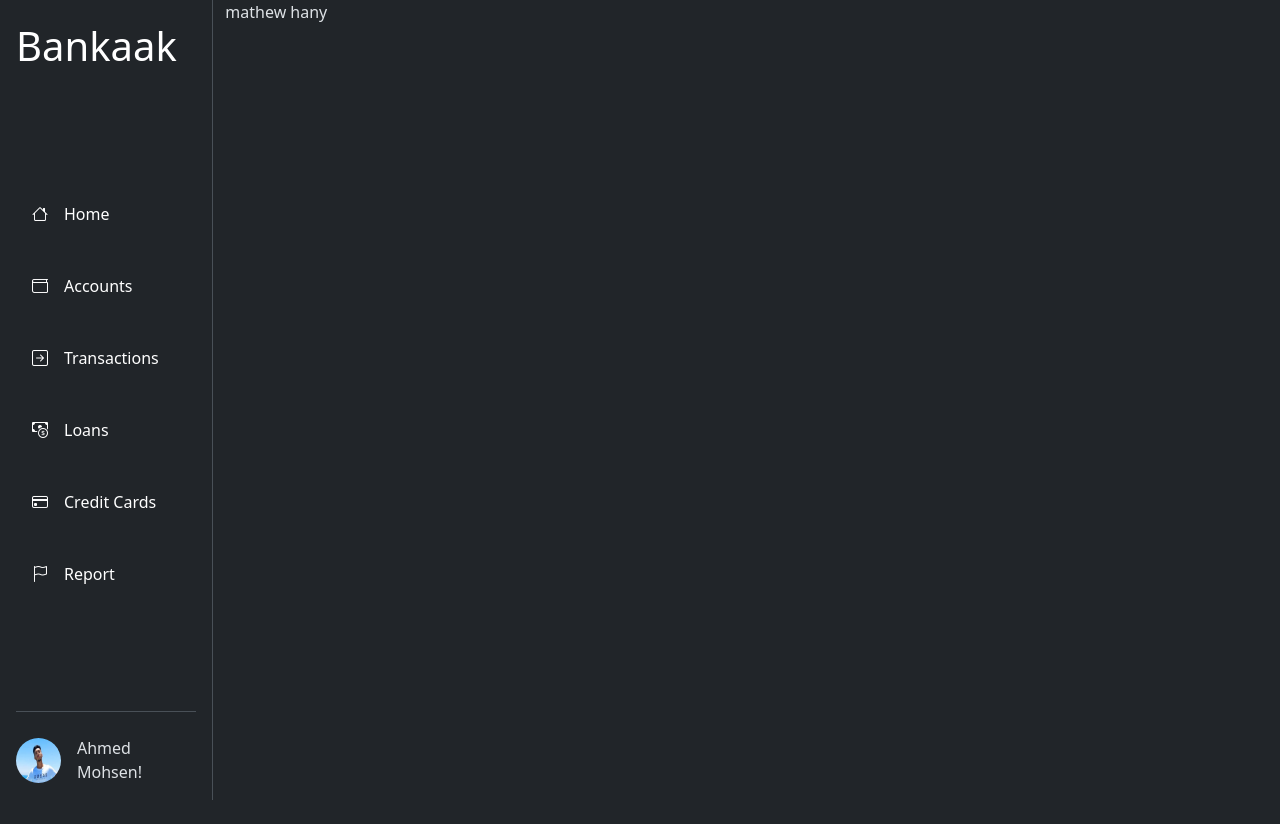
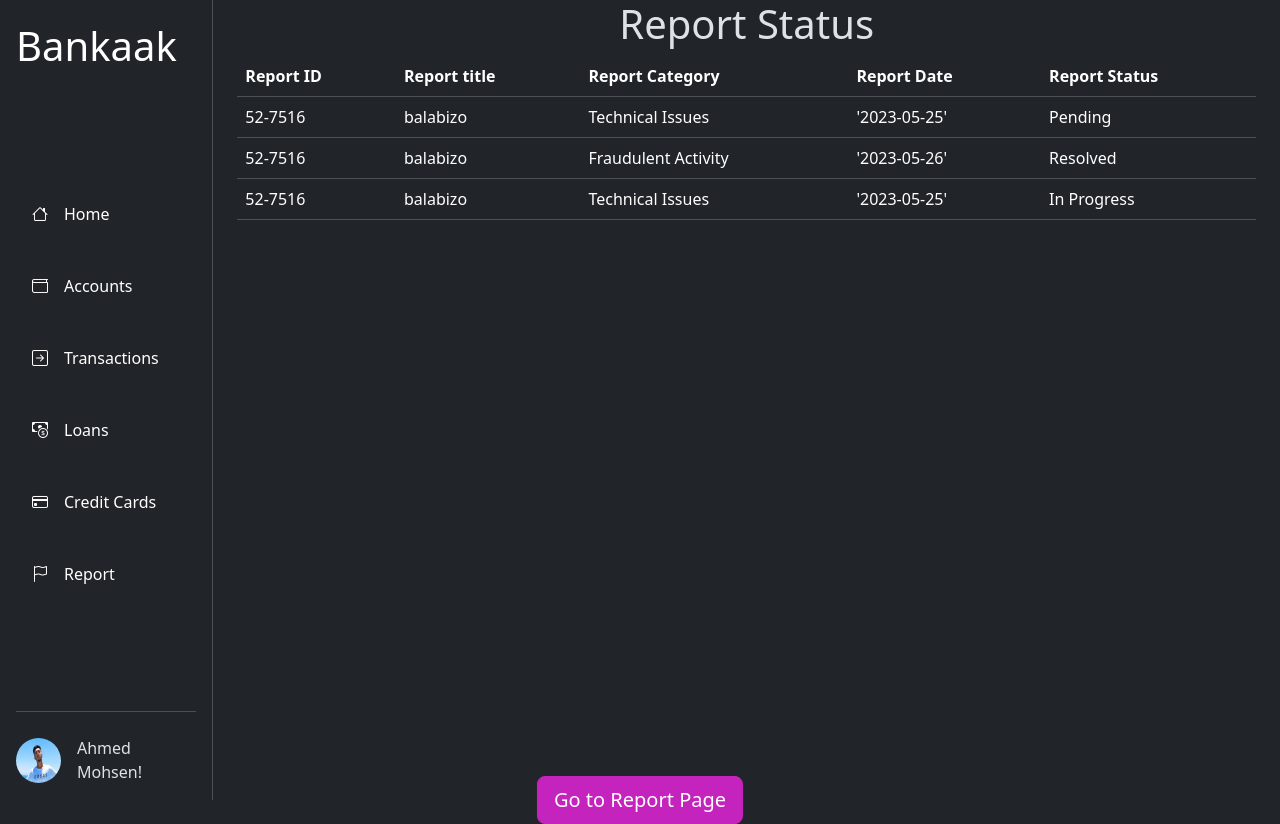
Before and after one commit to software-engineering-2023/Batates-M7mra, a Next.js app in the folder online-banking-system-website/: page /report/status in a window 1280 px wide. Before the commit the page ends 800 px from the top, so only its background shows below. Built offline with nearby package versions, Linux system fonts and the light colour scheme.

Commit message:
new edit for the page

```diff
--- a/online-banking-system-website/src/app/report/status/page.tsx
+++ b/online-banking-system-website/src/app/report/status/page.tsx
@@ -1,5 +1,54 @@
+
 export default function Report() {
+
     return (
-        <p>mathew hany</p>
-    )
+        <div className="container">
+          <h1 className="text-center">Report Status</h1>
+
+            <div className="table-responsive">
+              <table className="table table-success table-dark table-hover">
+                <thead className="table-dark">
+                  <tr>
+                    <th scope="col">Report ID</th>
+                    <th scope="col">Report title</th>
+                    <th scope="col">Report Category</th>
+                    <th scope="col">Report Date</th>
+                    <th scope="col">Report Status</th>
+                  </tr>
+                </thead>
+                <tbody>
+    <tr>
+      <td>52-7516</td>
+      <td>balabizo</td>
+      <td>Technical Issues</td>
+      <td>'2023-05-25'</td>
+      <td>Pending</td>
+    </tr>
+    <tr>
+      <td>52-7516</td>
+      <td>balabizo</td>
+      <td>Fraudulent Activity</td>
+      <td>'2023-05-26'</td>
+      <td>Resolved</td>
+    </tr>
+    <tr>
+      <td>52-7516</td>
+      <td>balabizo</td>
+      <td>Technical Issues</td>
+      <td>'2023-05-25'</td>
+      <td>In Progress</td>
+    </tr>
+  </tbody>
+              </table>
+            </div>
+
+          <div className="position-absolute top-100 start-50 translate-middle">
+          <a href="http://localhost:3000/report" className="btn btn-primary btn-lg">Go to Report Page</a>
+          </div>
+          </div>
+
+
+      );
+
+
 }
```
Also changed, not shown: online-banking-system-website/src/app/report/page.tsx (+33 -2 lines).
